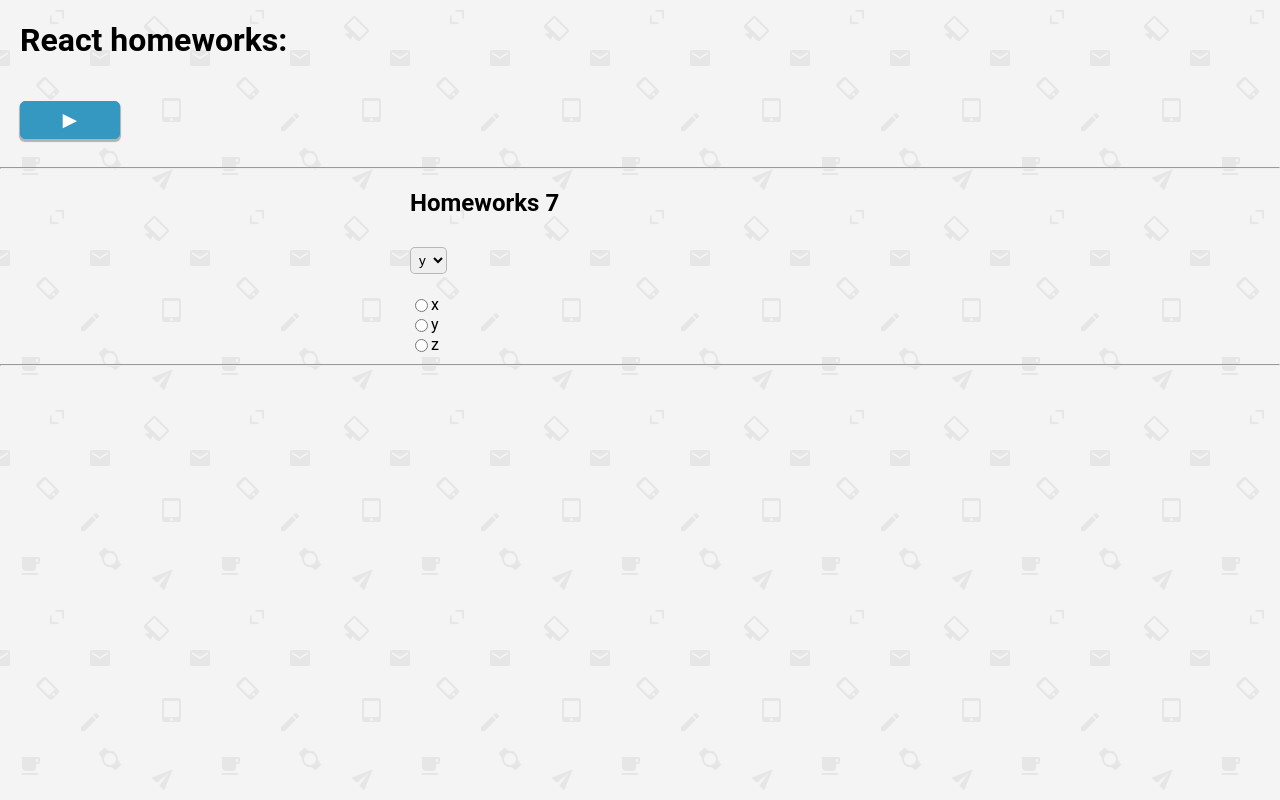
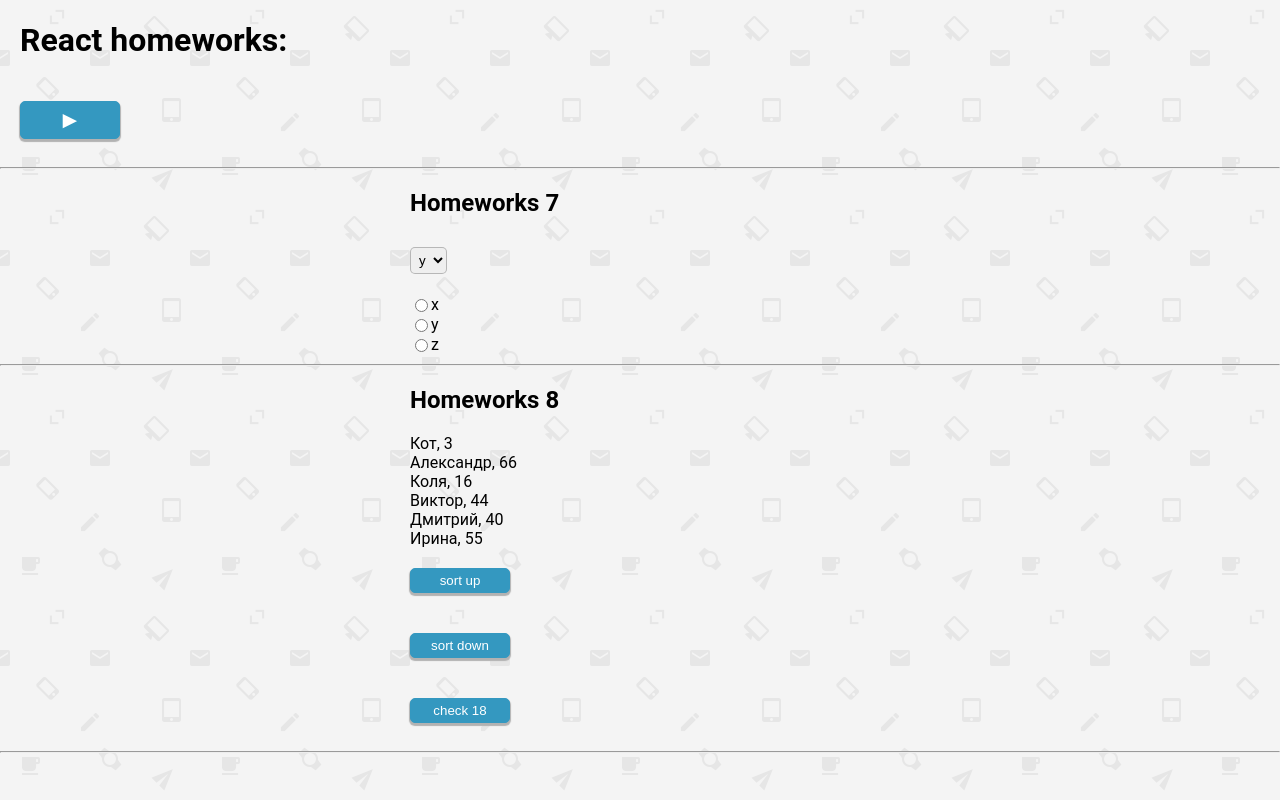
Before and after one commit to aivan3d66/tasksFromIgnat, a React (Create React App) app: page /#/junior in a window 1280 px wide. Built offline with nearby package versions, Linux system fonts and the light colour scheme.

Commit message:
add HW8 import

```diff
--- a/src/p2-homeworks/h5/pages/Junior.tsx
+++ b/src/p2-homeworks/h5/pages/Junior.tsx
@@ -1,5 +1,6 @@
 import React from "react";
 import HW7 from "../../h7/HW7";
+import HW8 from "../../h8/HW8";
 
 export const Junior = () => {
   return (
@@ -7,6 +8,8 @@ export const Junior = () => {
       <hr/>
       <HW7/>
       <hr/>
+      <HW8/>
+      <hr/>
     </div>
   )
 }
```
